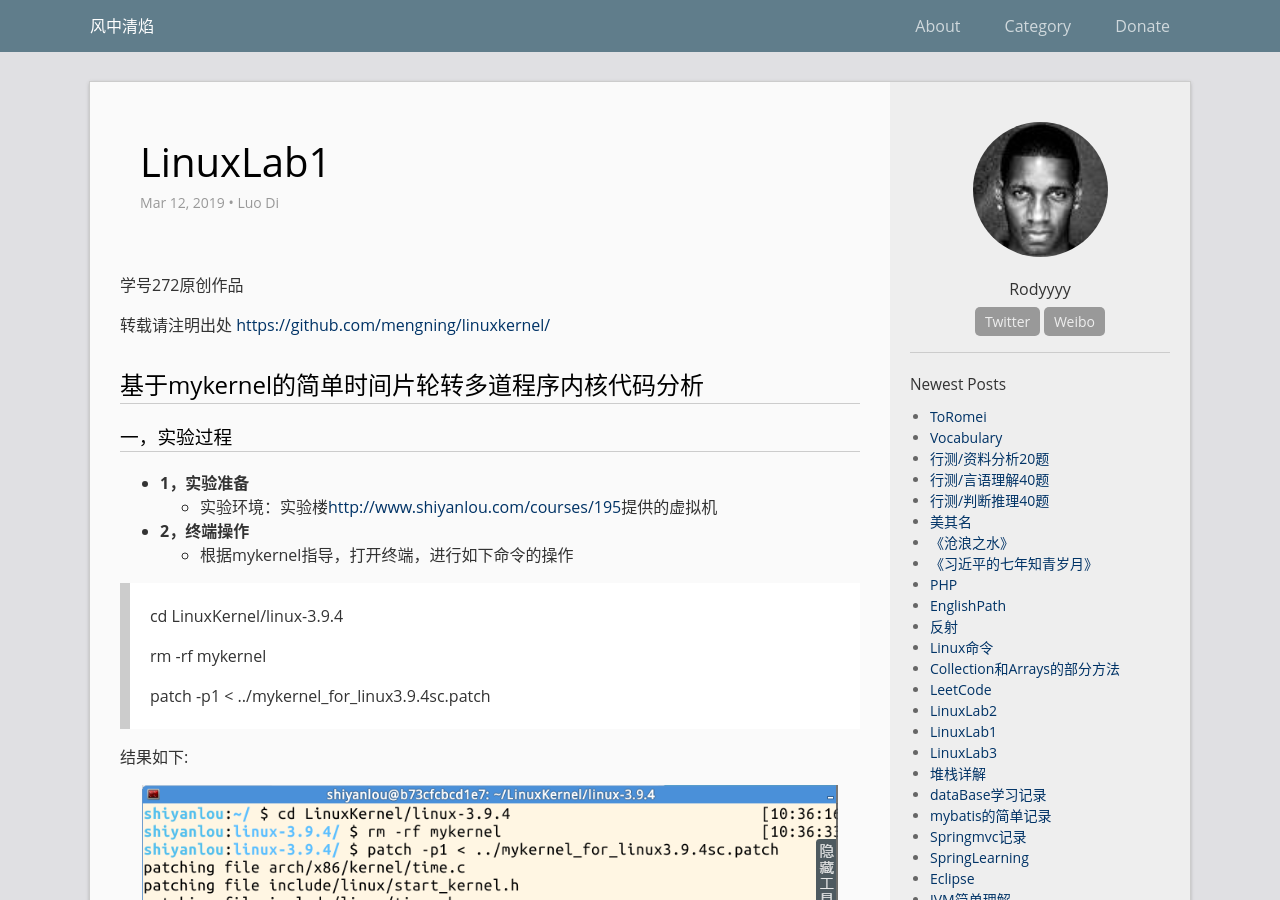
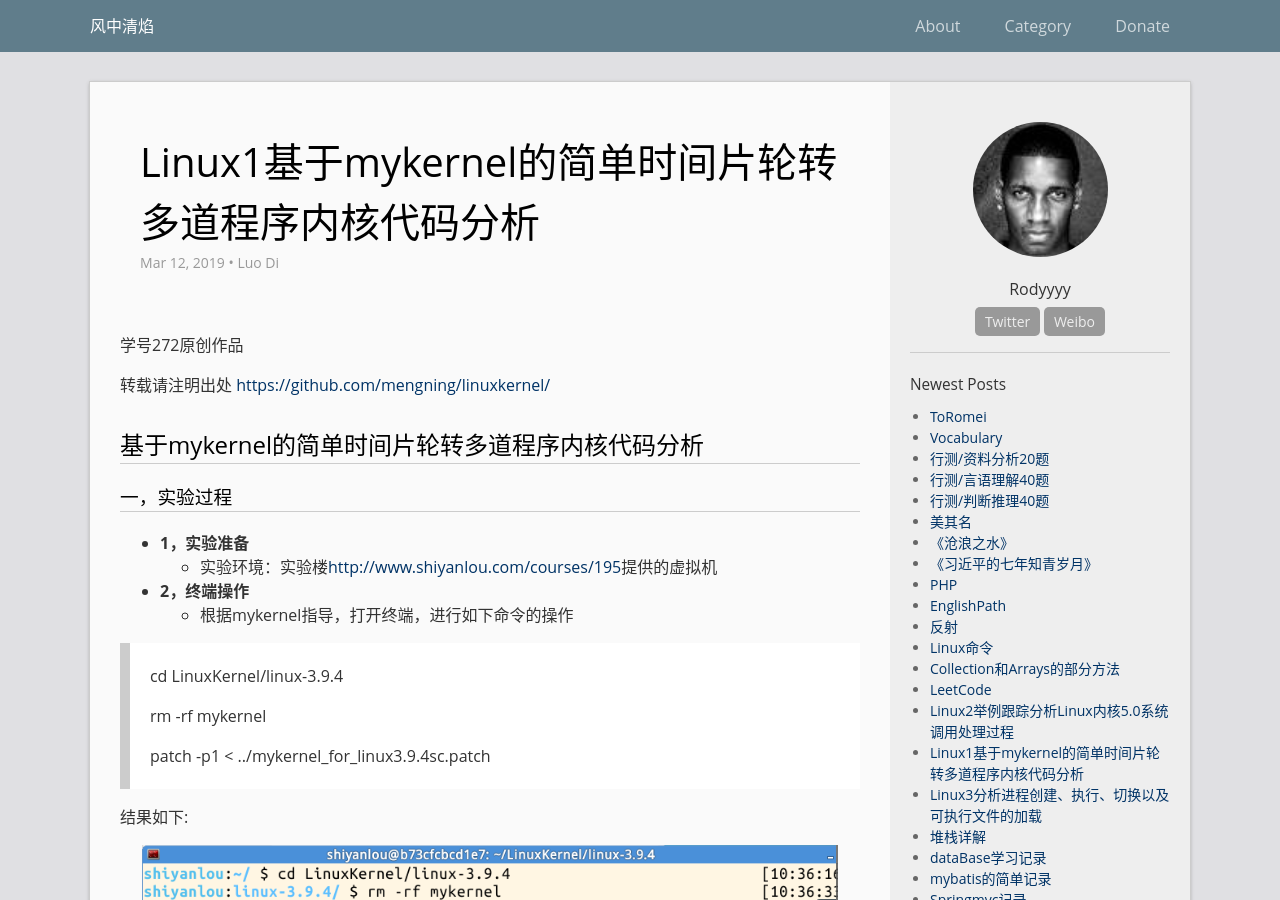
Before and after one commit to rodyyyy/rodyyyy.github.io, a Jekyll site: the page built from _posts/2019-03-12-linuxLab1.md, in a window 1280 px wide and 900 px high. Built offline with Jekyll 4.4.1, drawn with Linux system fonts in a browser that asks for light colours.

Commit message:
update linuxname

```diff
--- a/_posts/2019-03-12-LinuxLab3.md
+++ b/_posts/2019-03-12-LinuxLab3.md
@@ -1,7 +1,7 @@
 ---
 layout: post
 author: Luo Di
-title: LinuxLab3
+title: Linux3分析进程创建、执行、切换以及可执行文件的加载
 ---
 
 学号272原创作品
--- a/_posts/2019-03-12-linuxLab1.md
+++ b/_posts/2019-03-12-linuxLab1.md
@@ -1,7 +1,7 @@
 ---
 layout: post
 author: Luo Di
-title: LinuxLab1
+title: Linux1基于mykernel的简单时间片轮转多道程序内核代码分析
 ---
 
 学号272原创作品
--- a/_posts/2019-03-12-linuxLab2.md
+++ b/_posts/2019-03-12-linuxLab2.md
@@ -1,7 +1,7 @@
 ---
 layout: post
 author: Luo Di
-title: LinuxLab2
+title: Linux2举例跟踪分析Linux内核5.0系统调用处理过程
 ---
 
 学号272原创作品
```
